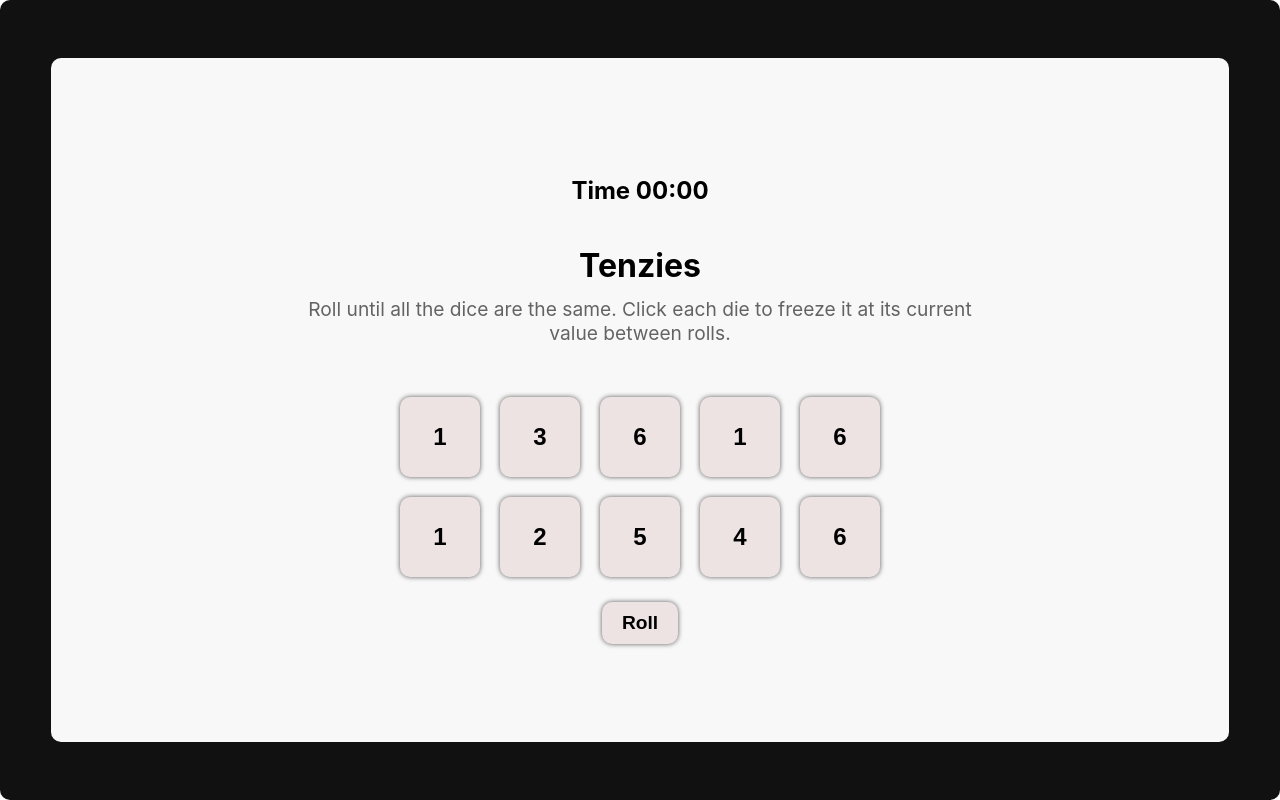
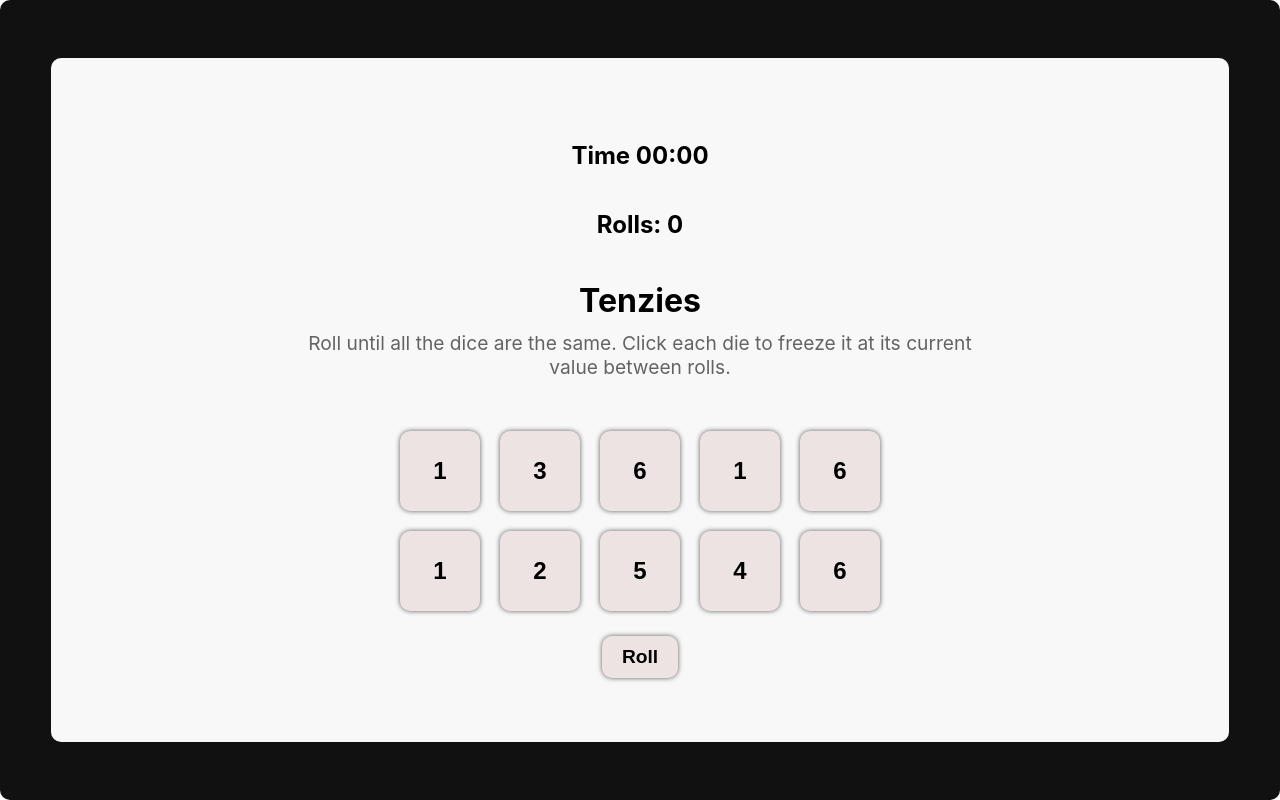
Before and after one commit to Anxhi04/tenzies-game, a React (Create React App) app: page / in a window 1280 px wide. Built offline with nearby package versions, Linux system fonts and the light colour scheme.

Commit message:
shtimi i nr te sa here shtypet butoni roll

```diff
--- a/src/components/main.jsx
+++ b/src/components/main.jsx
@@ -8,6 +8,7 @@ export default function Main(){
     const gameWon = dice.every(die => die.isHeld && die.value === dice[0].value)
     const [seconds, setSeconds] = React.useState(0)
     const [isActive, setIsActive] = React.useState(false)
+    const [rollcount, setRollcount] = React.useState(0)
     const minutes = Math.floor(seconds / 60);
     const secondsDisplay = seconds % 60;
 
@@ -62,14 +63,16 @@ export default function Main(){
             setDice(oldDice => oldDice.map(die =>
             die.isHeld ? die : {
                 ...die,
-                value: Math.ceil(Math.random() * 6),
-    }))}
+                value: Math.ceil(Math.random() * 6), }))
+            setRollcount(prev=>prev+1)
+    }
 
     }
     function startNewGame(){
         setDice(allNewDice())
         setSeconds(0)
         setIsActive(true)
+        setRollcount(0)
     }
 
     function holdDice(index){
@@ -94,6 +97,7 @@ export default function Main(){
                     {gameWon &&<p>Congratulations! You won!</p>}
                 </div>
                 <h2 className="timer">Time {minutes<10 ? '0': ''}{minutes}:{secondsDisplay<10?'0':''}{secondsDisplay}</h2>
+                <h2 className="rollcount">Rolls: {rollcount}</h2>
                 <h1 className="title">Tenzies</h1>
                 <p className="instructions">Roll until all the dice are the same. Click each die to freeze
                     it at its current value between rolls.</p>
```
